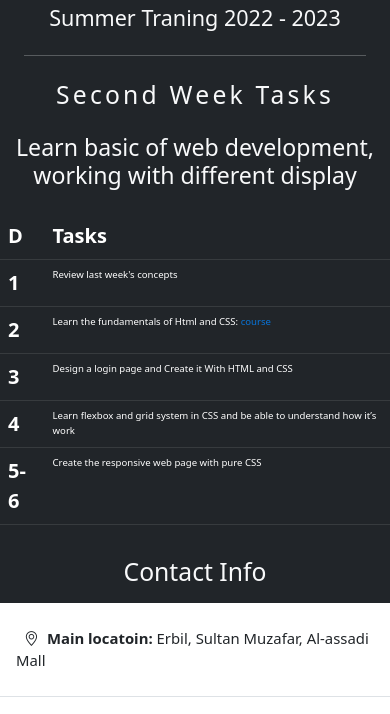
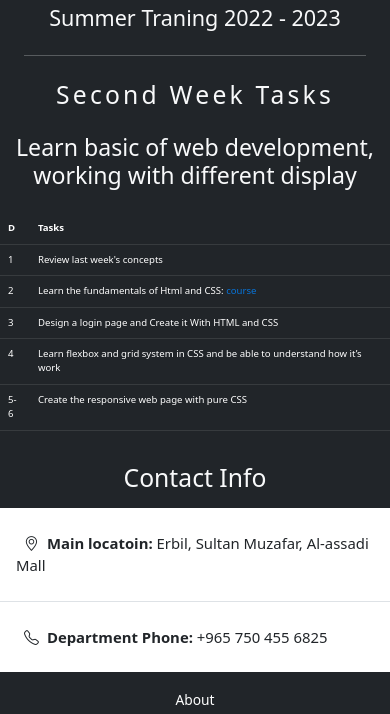
Before and after one commit to AhmadJA00/StudentTask, a plain HTML site: page 42505238001.html in a window 390 px wide. Shown: the part 98-812 px from the top of the page. Drawn offline with nearby package versions, Linux system fonts and the light colour scheme.

Commit message:
Update the hyperlink, and fix some issue with the responsive

```diff
--- a/42505238001.html
+++ b/42505238001.html
@@ -84,6 +84,7 @@
                 font-size: 60%;
             }
         }
+        }
     </style>
 </head>
 
@@ -114,28 +115,29 @@
         <h2 class="text-center mb-4 textHeader">Second Week Tasks</h2>
         <h3 class="text-center mb-4">Learn basic of web development, working with different display</h3>
         <section>
+
             <table class="table table-dark table-hover Tabel-text">
                 <thead>
-                    <th class="ps-2  fs-5">
+                    <th class="ps-2">
                         <span class="d-block d-sm-none" style="width: 25%;">D</span>
                         <span class="d-none d-sm-block">Days</span>
                     </th>
-                    <th colspan="2" class="fs-5">Tasks</th>
+                    <th colspan="2" class">Tasks</th>
                 </thead>
 
                 <tbody>
                     <tr>
-                        <th class="ps-2  fs-5"> <span class="d-block d-sm-none" style="width: 25%;">1</span>
+                        <td class="ps-2"> <span class="d-block d-sm-none" style="width: 25%;">1</span>
                             <span class="d-none d-sm-block">First</span>
-                        </th>
+                        </td>
                         <td colspan="2" class="pe-2 pe-md-3">Review last week's concepts
                         </td>
 
                     </tr>
                     <tr>
-                        <th class="ps-2  fs-5"> <span class="d-block d-sm-none " style="width: 25%;">2</span>
+                        <td class="ps-2"> <span class="d-block d-sm-none " style="width: 25%;">2</span>
                             <span class=" d-none d-sm-block">Second</span>
-                        </th>
+                        </td>
                         <td colspan="2" class="pe-2 pe-md-3">Learn the fundamentals of Html and CSS:
                             <a target="_blank" href="https://youtu.be/HGTJBPNC-Gw" class="link-color">course</a>
 
@@ -144,23 +146,23 @@
 
                     </tr>
                     <tr>
-                        <th class="ps-2  fs-5"> <span class="d-block d-sm-none " style="width: 25%;">3</span>
-                            <span class=" d-none d-sm-block">Third</span>
-                        </th>
+                        <td class="ps-2"> <span class="d-block d-sm-none" style="width: 25%;">3</span>
+                            <span class="d-none d-sm-block">Third</span>
+                        </td>
                         <td colspan="2" class="pe-2 pe-md-3">Design a login page and Create it With HTML and CSS</td>
                     </tr>
                     <tr>
-                        <th class="ps-2  fs-5"> <span class="d-block d-sm-none " style="width: 25%;">4</span>
+                        <td class="ps-2"> <span class="d-block d-sm-none " style="width: 25%;">4</span>
                             <span class=" d-none d-sm-block">Fourth</span>
-                        </th>
+                        </td>
                         <td colspan="2" class="pe-2 pe-md-3">
                             Learn flexbox and grid system in CSS and be able to understand how it’s work
                         </td>
                     </tr>
                     <tr>
-                        <th class="ps-2  fs-5"> <span class="d-block d-sm-none " style="width: 25%;">5-6</span>
+                        <td class="ps-2"> <span class="d-block d-sm-none " style="width: 25%;">5-6</span>
                             <span class=" d-none d-sm-block">Fifth & Sixth</span>
-                        </th>
+                        </td>
                         <td colspan="2" class="pe-2 pe-md-3">
                             Create the responsive web page with pure CSS
                         </td>
```
Also changed, not shown: 31780096366.html (+11 -10 lines), 67074431050.html (+9 -9 lines), index.html (+7 -3 lines).
